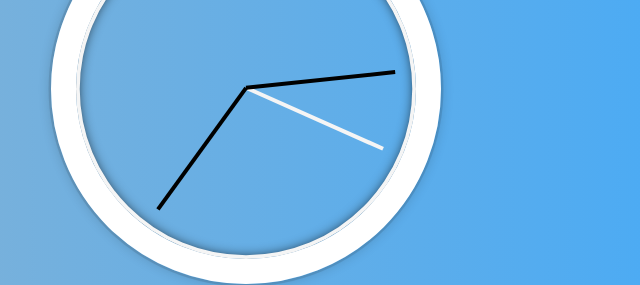
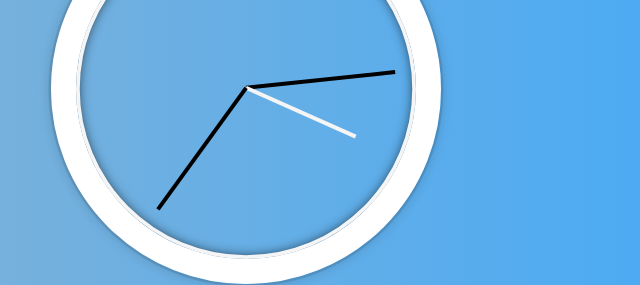
Before and after one commit to NG-Rich/JS30-Day-02-JS-CSS-Clock, a plain HTML site: page index.html in a window 1280 px wide. Shown: the part 223-508 px from the top of the page, 394-1034 px from the left. Drawn offline with Linux system fonts and the light colour scheme.

Commit message:
changed hourhand length

```diff
--- a/index.html
+++ b/index.html
@@ -11,8 +11,8 @@
 
   <div class="clock">
     <div class="clock-face">
+      <div class="hand minute-hand"></div>
       <div class="hand hour-hand"></div>
-      <div class="hand minute-hand"></div>
       <div class="hand second-hand"></div>
     </div>
   </div>
--- a/style.css
+++ b/style.css
@@ -47,5 +47,7 @@ h1 {
 }
 
 .hour-hand {
+  width: 40%;
+  left: 10%;
   background: whitesmoke;
 }
```
